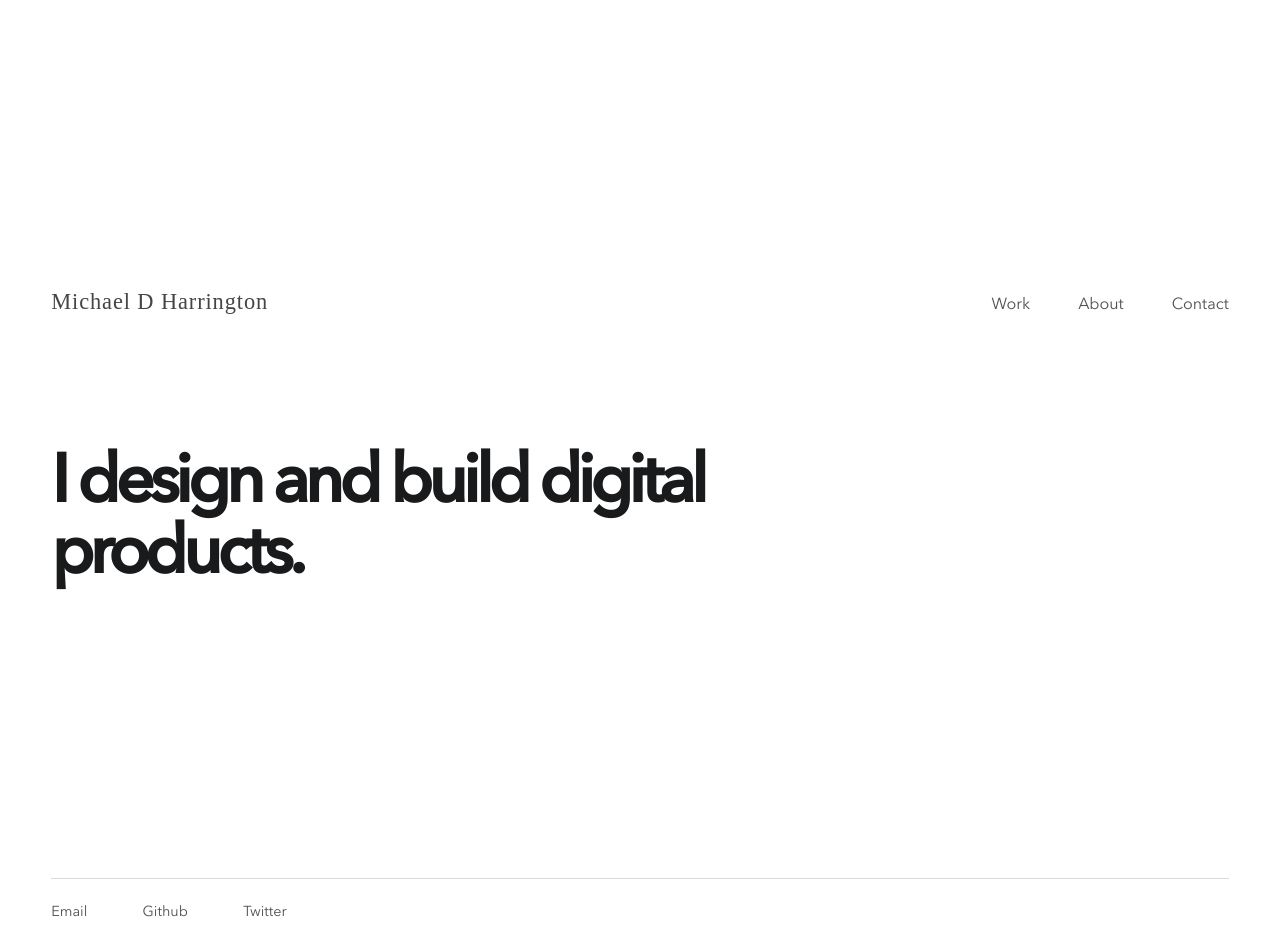
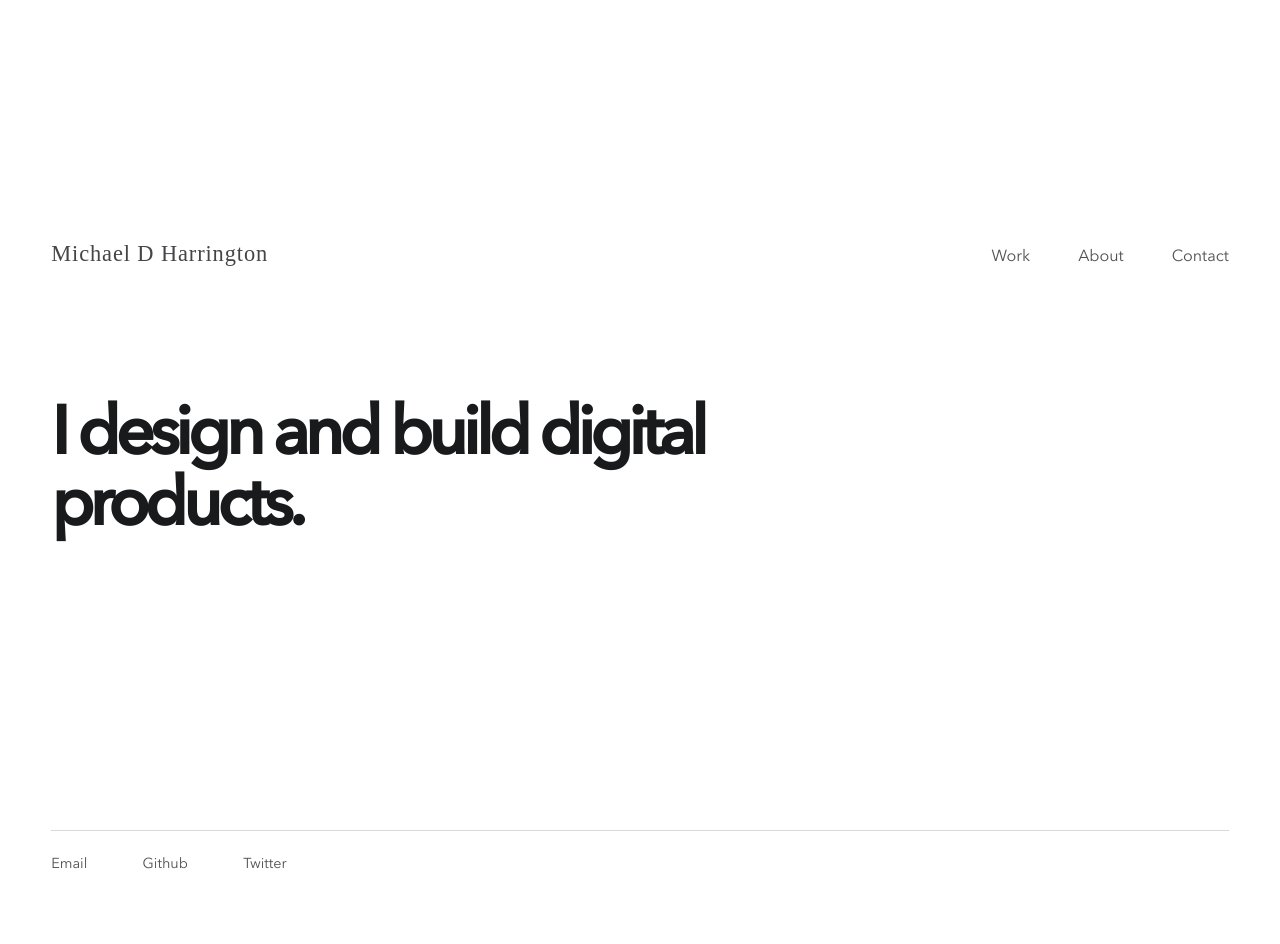
Before and after one commit to michaeldharrington/personalsite, a Django app: page / in a window 1280 px wide. After the commit the page ends 869 px from the top, so only its background shows below. Run offline with Django 3.2, Linux system fonts and the light colour scheme; data that the repository does not hold is empty; some web fonts are replaced.

Commit message:
header space

```diff
--- a/public/static/css/style.css
+++ b/public/static/css/style.css
@@ -68,7 +68,7 @@ img {
   flex-direction: row;
   width: 92vw;
   max-width: 1330px;
-  margin: 9em auto 0;
+  margin: 6em auto 0;
 }
 .nav{
   width: 100%;
```
